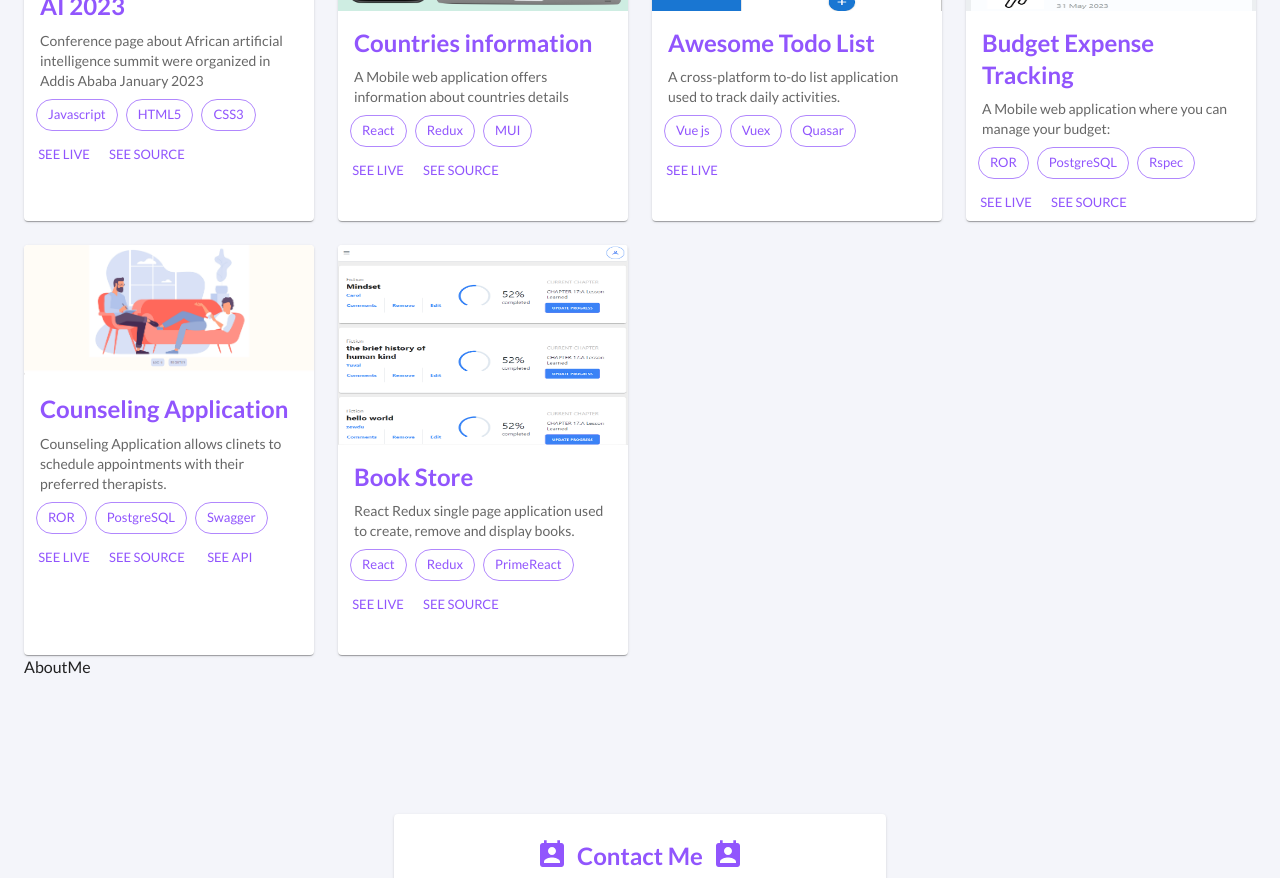
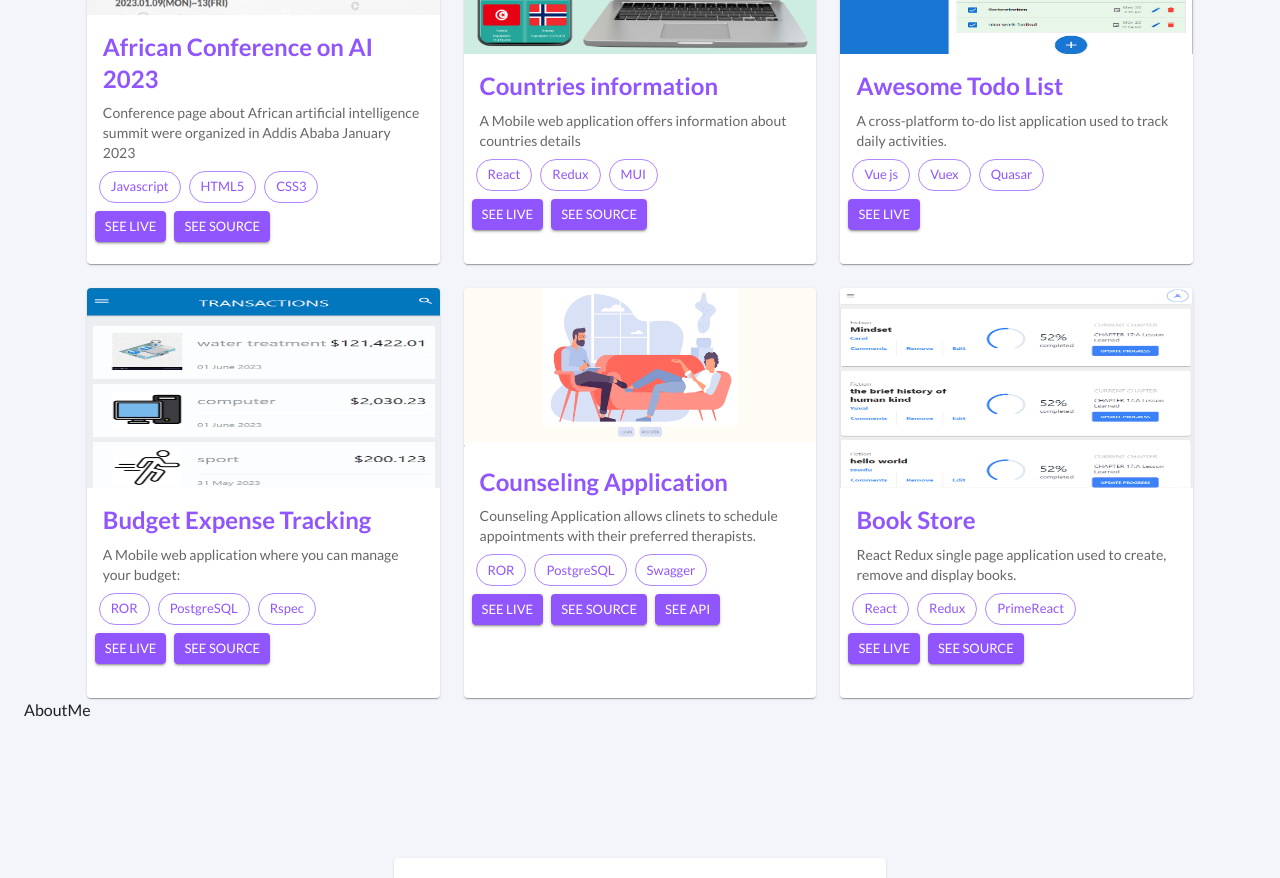
Before and after one commit to zewdu444/myportfolio, a React (Create React App) app: page / in a window 1280 px wide. Shown: the part 2120-2998 px from the top of the page. Built offline with nearby package versions, Linux system fonts and the light colour scheme.

Commit message:
Improve project showcase

```diff
--- a/src/pages/Resume.js
+++ b/src/pages/Resume.js
@@ -388,7 +388,7 @@ function Resume() {
               display: 'flex',
               alignSelf: 'center',
               width: '250px',
-              mt: '2%',
+              mt: '4%',
             }}
             endIcon={<DownloadIcon />}
             onClick={() => {
--- a/src/pages/ShowCase.js
+++ b/src/pages/ShowCase.js
@@ -24,7 +24,8 @@ function ShowCase() {
         textAlign="center"
         color="primary"
         sx={{
-          mb: '2%',
+          mb: '4%',
+
         }}
 
       >
@@ -41,18 +42,22 @@ function ShowCase() {
       <Grid
         container
         spacing={{ xs: 2, md: 3 }}
-        columns={{
-          xs: 2, sm: 6, md: 12, xl: 12,
+        columns={{ xs: 2, sm: 8, lg: 10 }}
+        sx={{
+          display: 'flex',
+          flexDirection: 'row',
+          justifyContent: 'center',
         }}
       >
 
-        <Grid item xs={2} sm={3} md={3}>
+        <Grid item xs={2} sm={4} lg={3}>
           <Card sx={{
             maxHeight: {
               xs: 500, sm: 410, md: 410, xl: 410,
             },
             maxWidth: 400,
             minHeight: 410,
+            minWidth: 300,
           }}
           >
             <Stack sx={{
@@ -88,6 +93,7 @@ function ShowCase() {
             </CardContent>
             <CardActions>
               <Button
+                variant="contained"
                 size="small"
                 onClick={() => window.open('https://zewdu444.github.io/conference_page/')}
               >
@@ -95,6 +101,7 @@ function ShowCase() {
 
               </Button>
               <Button
+                variant="contained"
                 onClick={() => window.open('https://github.com/zewdu444/conference_page')}
                 size="small"
               >
@@ -104,14 +111,14 @@ function ShowCase() {
             </CardActions>
           </Card>
         </Grid>
-
-        <Grid item xs={2} sm={3} md={3}>
+        <Grid item xs={2} sm={4} lg={3}>
           <Card sx={{
             maxHeight: {
               xs: 500, sm: 410, md: 410, xl: 410,
             },
             maxWidth: 400,
             minHeight: 410,
+            minWidth: 300,
           }}
           >
             <Stack sx={{
@@ -147,6 +154,7 @@ function ShowCase() {
             </CardContent>
             <CardActions>
               <Button
+                variant="contained"
                 size="small"
                 onClick={() => {
                   window.open('https://countries-information-4am6.onrender.com/');
@@ -156,6 +164,7 @@ function ShowCase() {
 
               </Button>
               <Button
+                variant="contained"
                 size="small"
                 onClick={() => {
                   window.open('https://github.com/zewdu444/countries_info');
@@ -167,13 +176,14 @@ function ShowCase() {
             </CardActions>
           </Card>
         </Grid>
-        <Grid item xs={2} sm={3} md={3}>
+        <Grid item xs={2} sm={4} lg={3}>
           <Card sx={{
             maxHeight: {
               xs: 500, sm: 410, md: 410, xl: 410,
             },
             maxWidth: 400,
             minHeight: 410,
+            minWidth: 300,
           }}
           >
             <Stack sx={{
@@ -209,6 +219,7 @@ function ShowCase() {
             </CardContent>
             <CardActions>
               <Button
+                variant="contained"
                 size="small"
                 onClick={() => {
                   window.open('https://spa-todo-2b422.firebaseapp.com/#/');
@@ -220,13 +231,14 @@ function ShowCase() {
             </CardActions>
           </Card>
         </Grid>
-        <Grid item xs={2} sm={3} md={3}>
+        <Grid item xs={2} sm={4} lg={3}>
           <Card sx={{
             maxHeight: {
               xs: 500, sm: 410, md: 410, xl: 410,
             },
             maxWidth: 400,
             minHeight: 410,
+            minWidth: 300,
           }}
           >
             <Stack sx={{
@@ -261,6 +273,7 @@ function ShowCase() {
             </CardContent>
             <CardActions>
               <Button
+                variant="contained"
                 size="small"
                 onClick={() => { window.open('https://budget-app-ai3m.onrender.com/'); }}
               >
@@ -268,6 +281,7 @@ function ShowCase() {
 
               </Button>
               <Button
+                variant="contained"
                 size="small"
                 onClick={() => {
                   window.open('https://github.com/zewdu444/budget_app');
@@ -279,13 +293,14 @@ function ShowCase() {
             </CardActions>
           </Card>
         </Grid>
-        <Grid item xs={2} sm={3} md={3}>
+        <Grid item xs={2} sm={4} lg={3}>
           <Card sx={{
             maxHeight: {
               xs: 500, sm: 410, md: 410, xl: 410,
             },
             maxWidth: 400,
             minHeight: 410,
+            minWidth: 300,
           }}
           >
             <Stack sx={{
@@ -322,14 +337,23 @@ function ShowCase() {
             </CardContent>
             <CardActions>
               <Button
+                variant="contained"
                 size="small"
                 onClick={() => { window.open('https://reliefapp.onrender.com/'); }}
               >
                 See Live
 
               </Button>
-              <Button size="small" onClick={() => { window.open('https://github.com/zewdu444/final-capstone-back-end'); }}>See Source</Button>
               <Button
+                variant="contained"
+                size="small"
+                onClick={() => { window.open('https://github.com/zewdu444/final-capstone-back-end'); }}
+              >
+                See Source
+
+              </Button>
+              <Button
+                variant="contained"
                 size="small"
                 onClick={() => {
                   window.open(' https://counseling-app.onrender.com/api-docs/index.html');
@@ -341,13 +365,14 @@ function ShowCase() {
             </CardActions>
           </Card>
         </Grid>
-        <Grid item xs={2} sm={3} md={3}>
+        <Grid item xs={2} sm={4} lg={3}>
           <Card sx={{
             maxHeight: {
               xs: 500, sm: 410, md: 410, xl: 410,
             },
             maxWidth: 400,
             minHeight: 410,
+            minWidth: 300,
           }}
           >
             <Stack sx={{
@@ -383,6 +408,7 @@ function ShowCase() {
             </CardContent>
             <CardActions>
               <Button
+                variant="contained"
                 size="small"
                 onClick={() => { window.open('https://bookstore-beoz.onrender.com/'); }}
               >
@@ -390,6 +416,7 @@ function ShowCase() {
 
               </Button>
               <Button
+                variant="contained"
                 size="small"
                 onClick={() => { window.open('https://github.com/zewdu444/bookstore'); }}
               >
```
